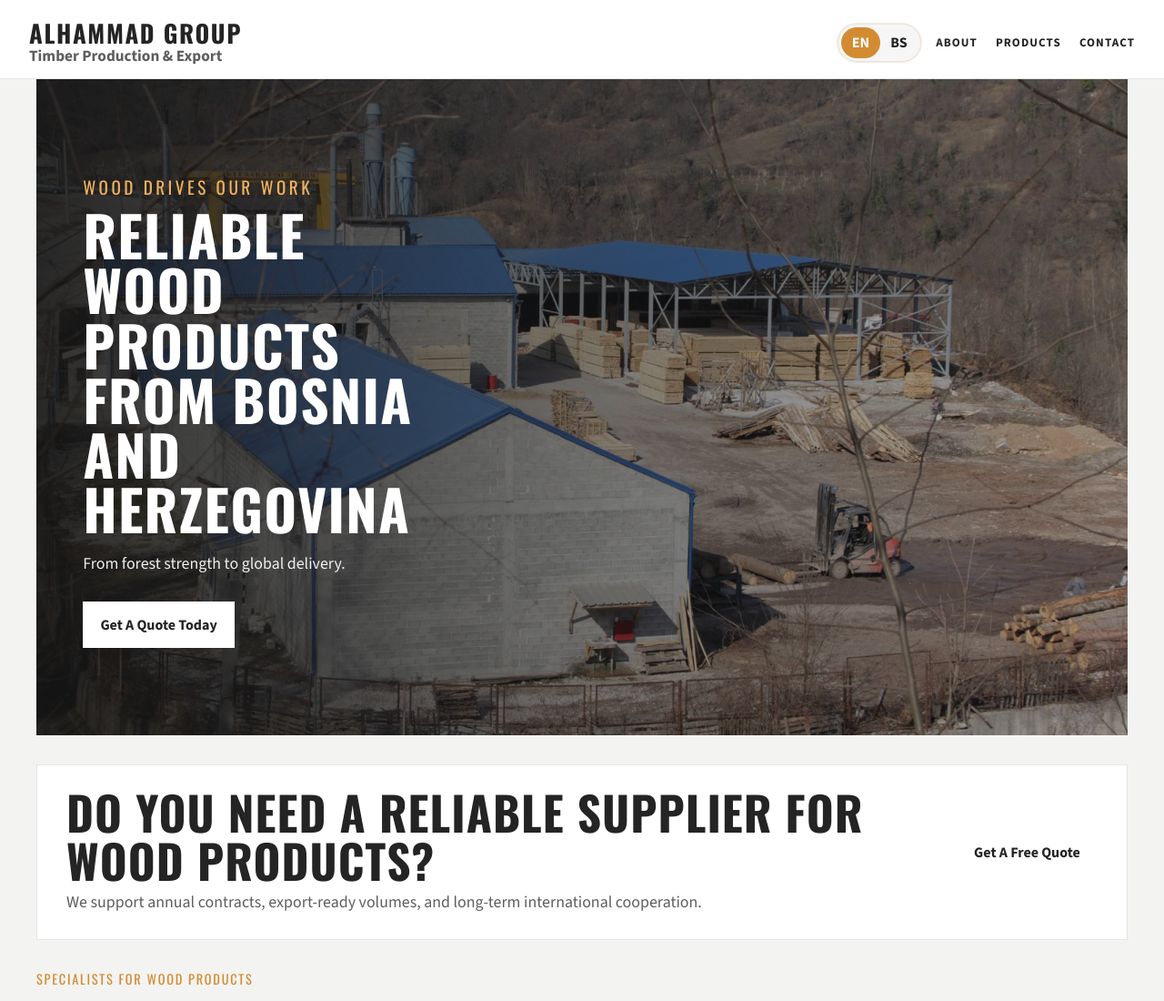
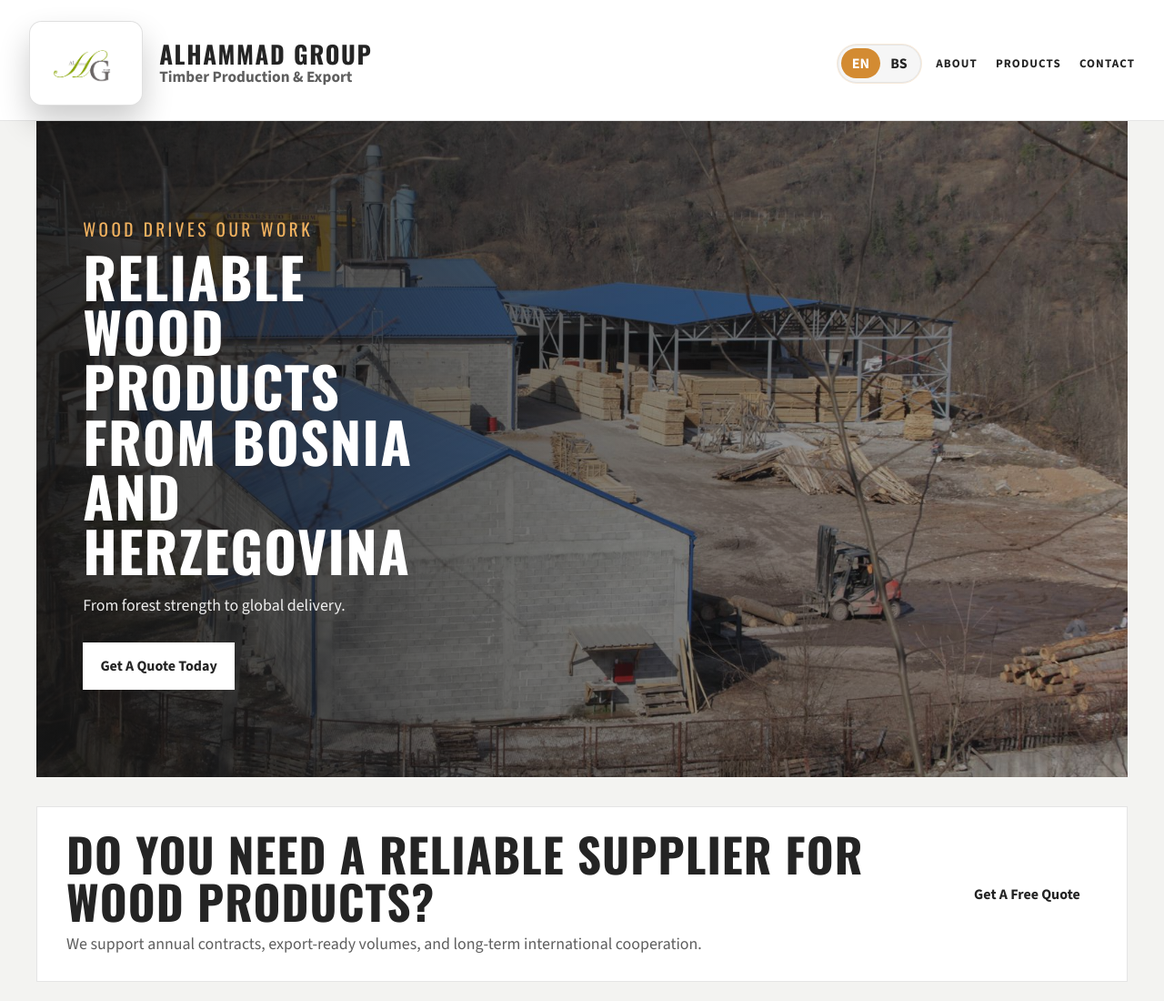
Before and after one commit to reyobaron/alhammadgroup-temp, a plain HTML site: page index.html in a window 1280 px wide. Shown: the top 1100 px of the page at 91% size. Drawn offline with nearby package versions, Linux system fonts and the light colour scheme.

Commit message:
Restore header logo image

```diff
--- a/index.html
+++ b/index.html
@@ -19,6 +19,7 @@
   <body data-lang="en">
     <header class="site-header">
       <a class="brand" href="#top" aria-label="Alhammad Group home">
+        <img class="brand-logo" src="logo.png" alt="Alhammad Group logo" />
         <span class="brand-copy">
           <strong>Alhammad Group</strong>
           <span>Timber Production & Export</span>
```
